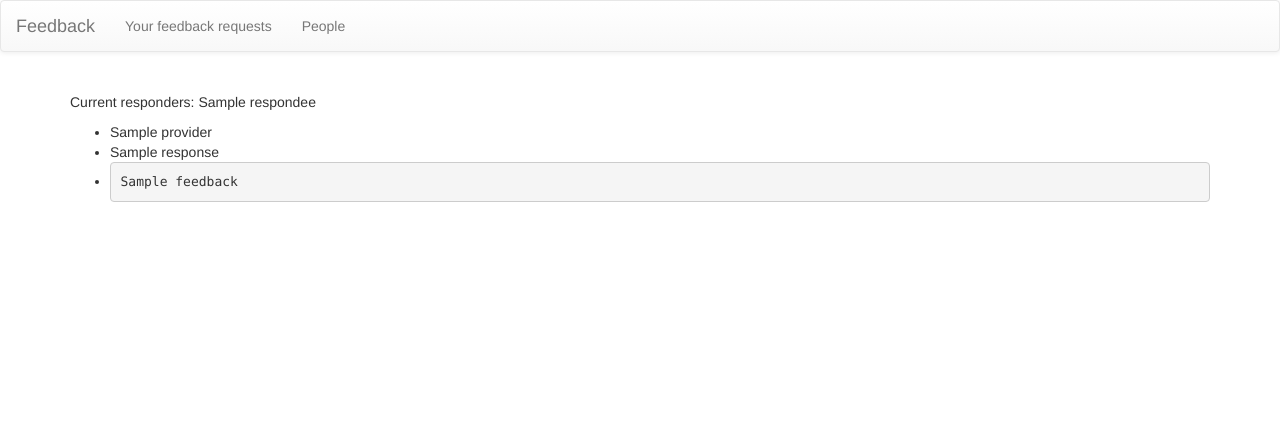
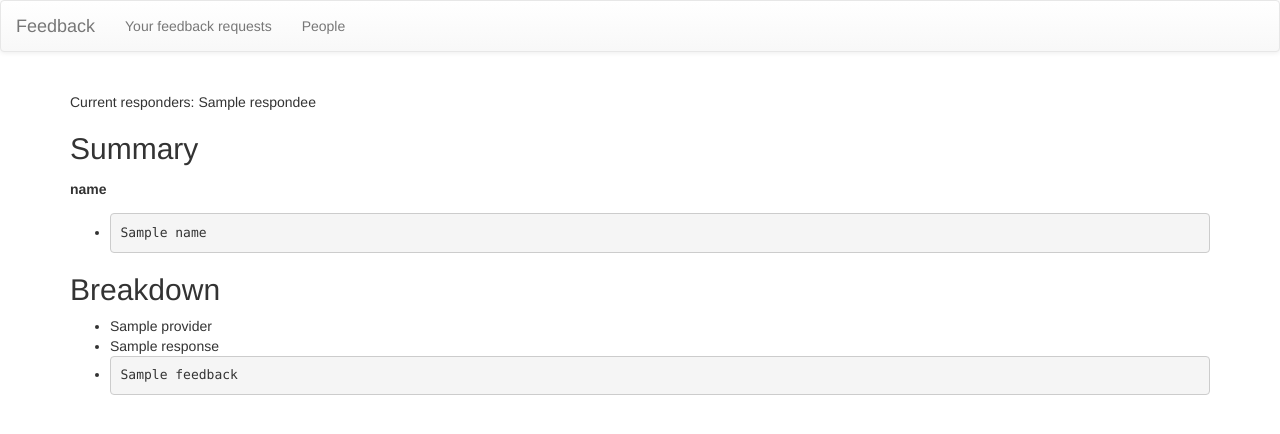
Before and after one commit to guardian/gdn-feedback, a Python web app: template templates/feedback/summary.html in a window 1280 px wide. Shown: the top 434 px of the page. Run offline with Jinja, Linux system fonts and the light colour scheme; the template is opened without the code that fills it: most values are stand-ins (such as "Sample title", 1, 10 or a date in 2020); some libraries are stand-ins or nearby versions.

Commit message:
Expands the summary page to be cut and paste ready

```diff
--- a/handlers.py
+++ b/handlers.py
@@ -75,6 +75,7 @@ class FeedbackSummary(webapp2.RequestHandler):
 			'request': request,
 			'responses': responses,
 			'respondees': {r.provider for r in responses},
+			'summary': feedback.summarise_feedback(responses),
 		}
 
 		self.response.out.write(template.render(template_values))
--- a/templates/feedback/summary.html
+++ b/templates/feedback/summary.html
@@ -11,6 +11,30 @@
 			<p>{{request.description}}</p>
 			<p>Current responders: {{respondees | join(", ")}}</p>
 		</div>
+
+		{% if summary %}
+		<div class="col-md-12"><h2>Summary</h2></div>
+		{% endif %}
+
+		{% for question in summary.keys() %}
+		<div class="col-md-12">
+			<dl>
+				<dt>{{question}}</dt>
+				<dl>
+					<ul>
+						{% for feedback in summary[question] %}
+						<li><pre>{{feedback}}</pre></li>
+						{% endfor %}
+					</ul>
+				</dl>
+
+			</dl>
+		</div>
+		{% endfor %}
+
+		{% if responses %}
+		<div class="col-md-12"><h2>Breakdown</h2></div>
+		{% endif %}
 
 		{% for response in responses %}
 		<div class="col-md-12">
```
Also changed, not shown: feedback.py (+13 -0 lines).
